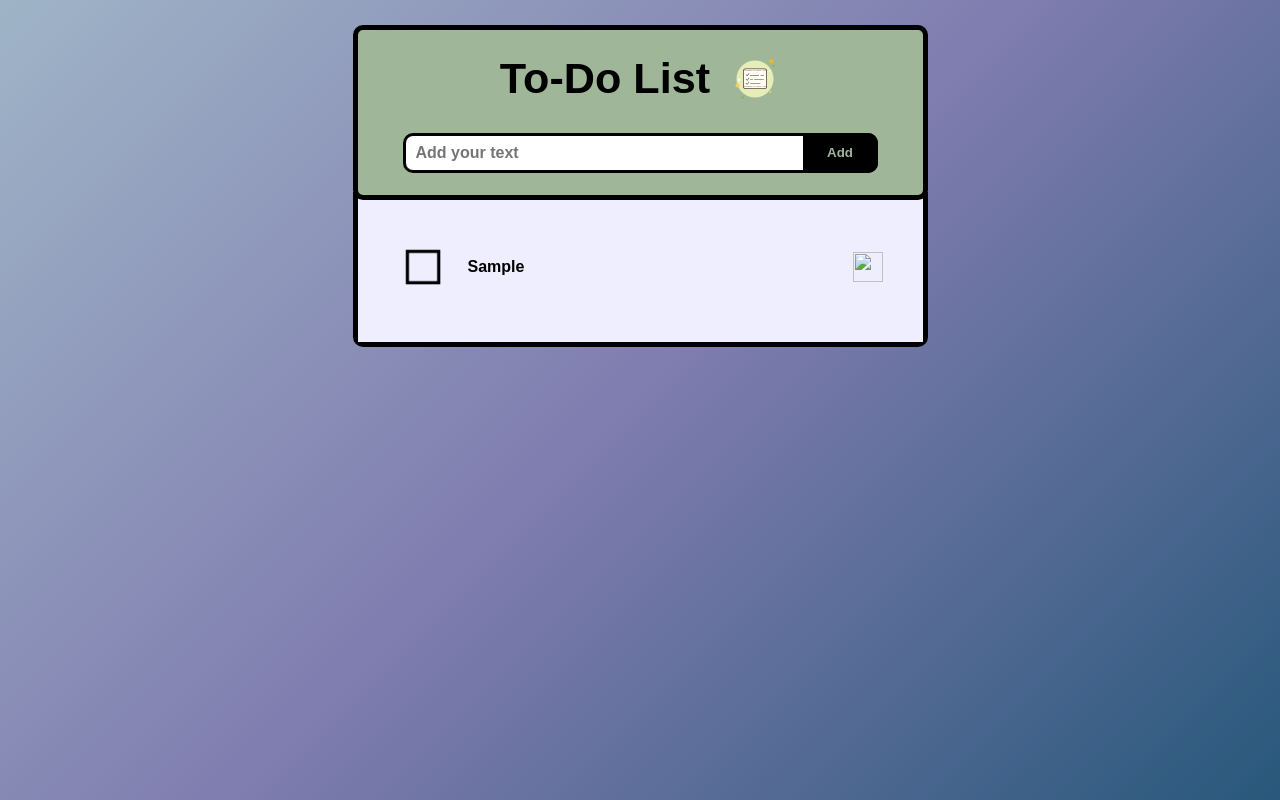
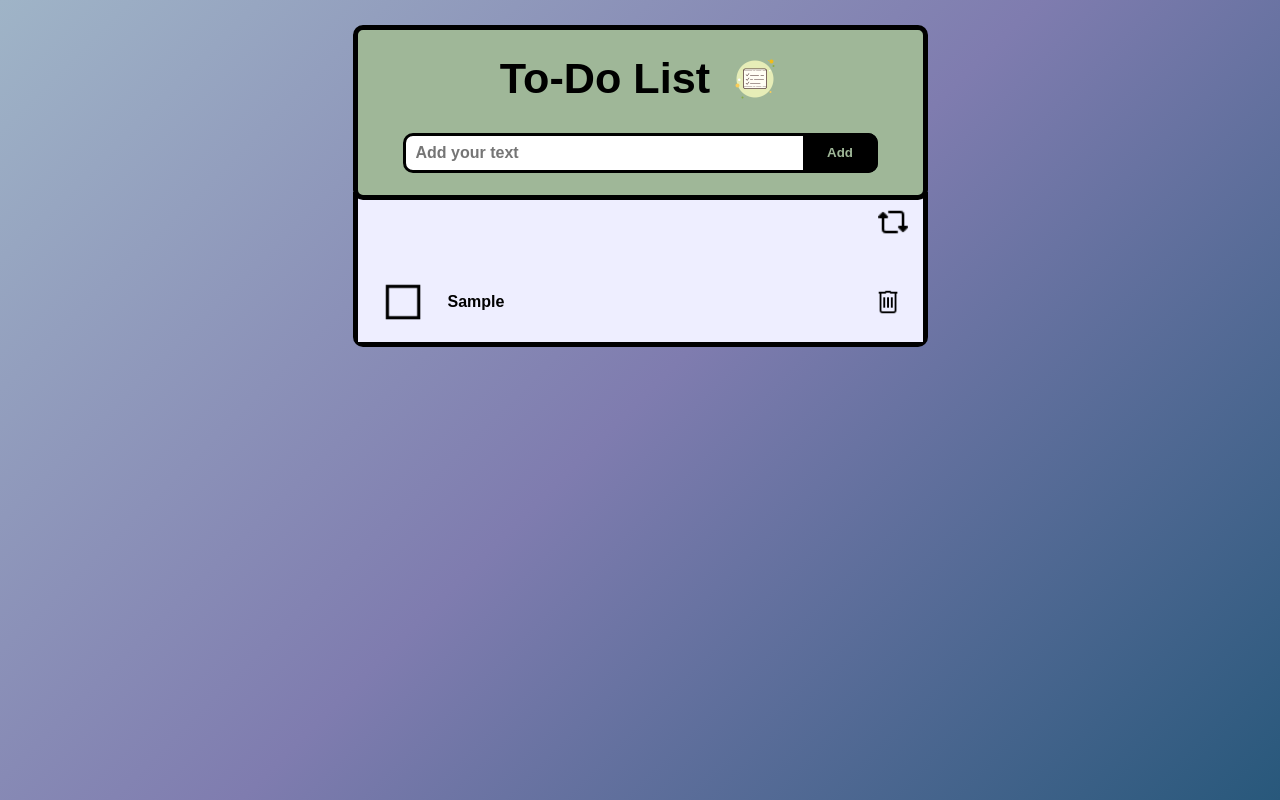
Before and after one commit to EnglandSamanthaa/toDolist, a plain HTML site: page index.html in a window 1280 px wide. Both pictures are taken after typing "Sample" into the empty fields and a click on the button "Add". Drawn offline with Linux system fonts and the light colour scheme.

Commit message:
Add files via upload

```diff
--- a/index.html
+++ b/index.html
@@ -20,6 +20,9 @@
             </div>
 
             <div class="listDiv">
+                <div id="clearListContainer">
+                    <img id="clearListButton" src="IMG/icons8-refresh-24.png" alt="">
+                </div>
                 <ul id="listContainer"></ul>
             </div>
         </div>
--- a/js/app.js
+++ b/js/app.js
@@ -1,6 +1,18 @@
 const inputBox = document.getElementById("inputBox");
 const listContainer = document.getElementById("listContainer");
 const addButton = document.getElementById("addButton");
+const clearListButton = document.getElementById("clearListButton");
+
+    clearListButton.style.height = '30px';
+    clearListButton.style.width = '30px';
+    clearListButton.style.margin = "15px";
+
+
+clearListButton.addEventListener("click", (event => {
+    console.log(toDoItems);
+    emptyList();
+    console.log(toDoItems);
+}));
 
 class ToDoTask {
     constructor(task){
@@ -10,6 +22,11 @@ class ToDoTask {
 };
 
 const toDoItems = [];
+
+function emptyList(){
+    toDoItems.length = 0;
+    listContainer.innerHTML = '';
+}
 
 function updateToDoList(){
     while (listContainer.firstChild) {
--- a/style.css
+++ b/style.css
@@ -79,16 +79,23 @@
         border-top: none;
 
     }
+        #clearListContainer{
+            background-color: #EEEEFF;
+            display: flex;
+            flex-direction: row;
+            justify-content: flex-end;
+            align-content: center;
+            height: 70px;
+        }
+
         ul{
             display: flex;
             flex-direction: column;
             justify-content: space-around;
             width: 100%;
-            min-height: 150px;
+            min-height: 80px;
             text-align: left;
             background-color: #EEEEFF;
-            height: 99%;
-            padding: 30px;
 
         }
             ul li{
@@ -100,5 +107,5 @@
                 user-select: none;
                 cursor: pointer;
                 font-weight: 600;
-                padding: 10px;
+                padding: 10px 20px;
             }
```
Also changed, not shown: IMG/icons8-trash-can-32.png (added).
